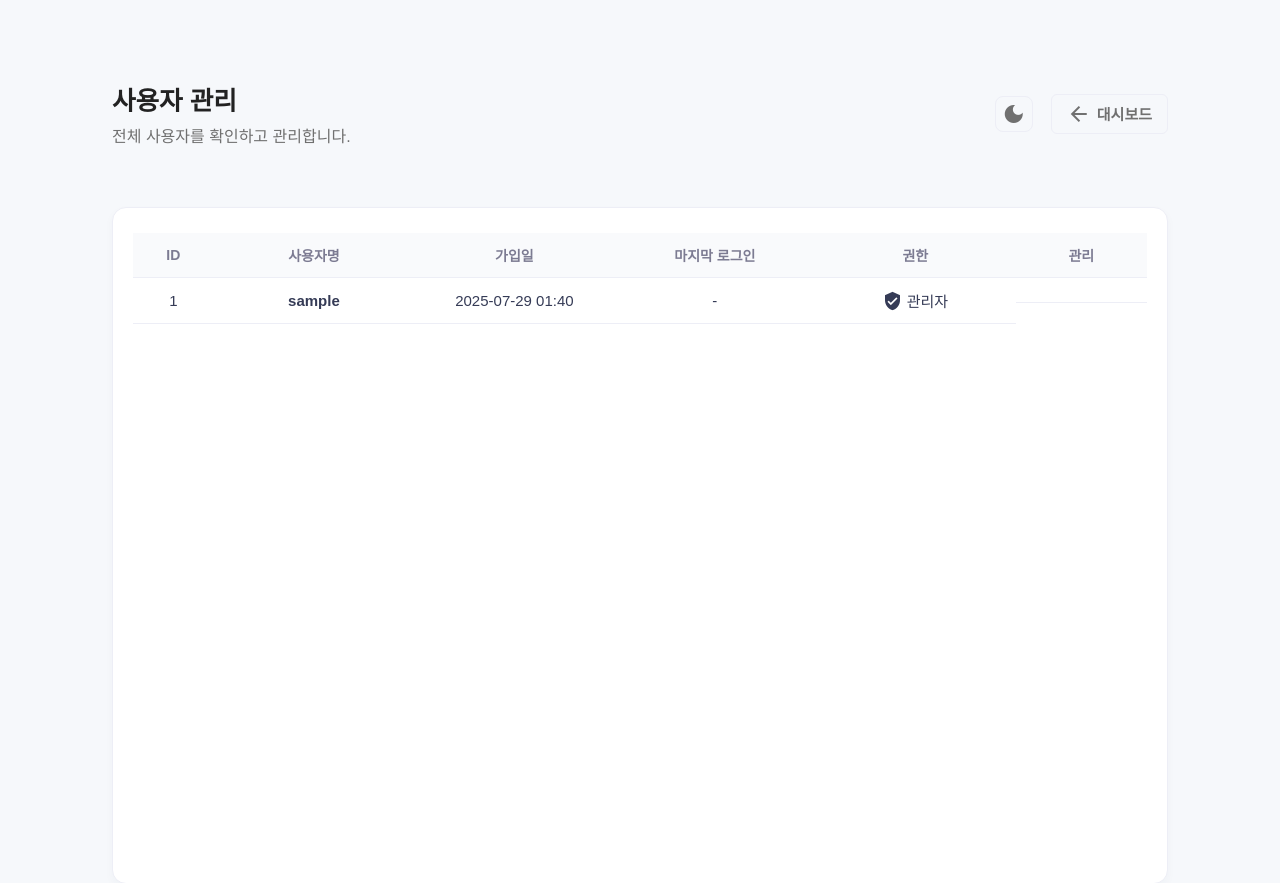
After one commit to ataraxia7899/Dashboard_in_django, a Django app: page /users/ in a window 1280 px wide. The commit adds this page. Shown: the top 883 px of the page. Run offline with Django 5.2, Linux system fonts and the light colour scheme; the visitor is signed in with stand-in values (Sample User, id 1); data comes from the database, SQL or seed files in the repository.

Commit message:
사용자 목록 페이지 추가 및 게시글 수정/삭제 권한 처리 개선

```diff
--- a/mysite/pybo/urls.py
+++ b/mysite/pybo/urls.py
@@ -8,6 +8,7 @@ app_name = 'pybo'
 urlpatterns = [
     # 예: 대시보드 (http://.../pybo/) -> {% url 'pybo:index' %}
     path('dashboard/', views.index, name='index'),
+    path('users/', views.user_list, name='user_list'),
     # 예: 게시글 목록 (http://.../pybo/post_list/) -> {% url 'pybo:post_list' %}
     path('post_list/', views.post_list, name='post_list'),
 
--- a/mysite/pybo/views.py
+++ b/mysite/pybo/views.py
@@ -6,7 +6,9 @@ from django.utils import timezone
 from datetime import timedelta
 import json, collections
 from django.db.models import Count
+from django.contrib.auth.models import User as AuthUser
 from django.contrib.auth import views as auth_views, login as auth_login
+from django.contrib import messages
 from django.urls import reverse_lazy
 from django.contrib.auth.decorators import login_required
 from django.db.models.functions import TruncDate
@@ -125,9 +127,10 @@ def post_create(request):
 @login_required(login_url='pybo:login')
 def post_update(request, post_id):
     post = get_object_or_404(Post, pk=post_id)
-    # 작성자 본인인지 확인하는 로직 추가
-    if request.user.username != post.user.username:
-        return HttpResponseForbidden('이 게시글을 수정할 권한이 없습니다.')
+    # 작성자 본인 또는 관리자가 아니면 권한 없음 처리
+    if request.user.username != post.user.username and not request.user.is_superuser:
+        messages.error(request, '이 게시글을 수정할 권한이 없습니다.')
+        return redirect('pybo:post_detail', post_id=post.id)
 
     if request.method == 'POST':
         form = PostForm(request.POST, instance=post)
@@ -143,12 +146,14 @@ def post_update(request, post_id):
 @login_required(login_url='pybo:login')
 def post_delete(request, post_id):
     post = get_object_or_404(Post, pk=post_id)
-    # 작성자 본인인지 확인하는 로직 추가
-    if request.user.username != post.user.username:
-        return HttpResponseForbidden('이 게시글을 삭제할 권한이 없습니다.')
+    # 작성자 본인 또는 관리자가 아니면 권한 없음 처리
+    if request.user.username != post.user.username and not request.user.is_superuser:
+        messages.error(request, '이 게시글을 삭제할 권한이 없습니다.')
+        return redirect('pybo:post_detail', post_id=post.id)
 
     if request.method == 'POST': # POST 요청일 때만 삭제
         post.delete()
+        messages.success(request, '게시글이 성공적으로 삭제되었습니다.')
     return redirect('pybo:post_list')
 
 def signup(request):
@@ -171,6 +176,20 @@ def signup(request):
         form = SignUpForm()
     return render(request, 'signup.html', {'form': form})
 
+@login_required(login_url='pybo:login')
+def user_list(request):
+    """관리자만 접근 가능한 사용자 목록 페이지"""
+    if not request.user.is_superuser:
+        return HttpResponseForbidden('관리자만 접근할 수 있는 페이지입니다.')
+
+    # Django의 기본 User 모델을 사용하여 모든 사용자를 가져옵니다.
+    all_users = AuthUser.objects.all().order_by('-date_joined')
+
+    context = {
+        'users': all_users,
+    }
+    return render(request, 'user_list.html', context)
+
 class CustomLoginView(auth_views.LoginView):
     """로그인 성공 후 사용자의 is_superuser 값에 따라 리디렉션 경로를 다르게 처리합니다."""
     template_name = 'login.html'
--- a/templates/post_detail.html
+++ b/templates/post_detail.html
@@ -46,7 +46,7 @@
 						</div>
 					</div>
 					<div class="post-content">{{ post.content|linebreaksbr }}</div>
-					{% if user.username == post.user.username %}
+					{% if user.is_superuser or user.username == post.user.username %}
 						<div class="post-actions">
 							<a href="{% url 'pybo:post_update' post.id %}" class="btn-update"
 								>수정</a
--- a/templates/post_list.html
+++ b/templates/post_list.html
@@ -69,7 +69,7 @@
 							<tr>
 								<th class="col-id">ID</th>
 								<th class="col-title">제목</th>
-								<th class="col-content">내용 미리보기</th>
+								<th class="col-content">내용</th>
 								<th class="col-author">작성자</th>
 								<th class="col-date">작성일</th>
 								<th class="col-manage">관리</th>
@@ -88,7 +88,7 @@
 								<td>{{ post.user.username|default:"(알 수 없음)" }}</td>
 								<td>{{ post.created_at|date:"Y-m-d H:i" }}</td>
 								<td class="manage-buttons" style="height: 30px;">
-									{% if user.username == post.user.username %}
+									{% if user.is_superuser or user.username == post.user.username %}
 									<a
 										href="{% url 'pybo:post_update' post.id %}"
 										class="btn-update"
--- /dev/null
+++ b/templates/user_list.html
@@ -0,0 +1,80 @@
+<!DOCTYPE html>
+<html lang="ko">
+	<head>
+		<meta charset="UTF-8" />
+		<title>사용자 관리 - Bada 어드민</title>
+		{% load static %}
+		<link rel="stylesheet" href="{% static 'dashboard.css' %}" />
+		<link rel="stylesheet" href="{% static 'post_list.css' %}" />
+		<link
+			href="https://fonts.googleapis.com/icon?family=Material+Icons"
+			rel="stylesheet"
+		/>
+		<script src="{% static 'js/theme.js' %}" defer></script>
+	</head>
+	<body>
+		<div class="dash-container">
+			<main class="main-content">
+				<!-- Header -->
+				<div class="dash-header">
+					<div>
+						<div class="title">사용자 관리</div>
+						<div class="desc">전체 사용자를 확인하고 관리합니다.</div>
+					</div>
+					<div class="user-area">
+						<button class="theme-toggle" id="theme-toggle-btn">
+							<span class="material-icons">dark_mode</span>
+						</button>
+						<a href="{% url 'pybo:index' %}" class="btn-back">
+							<span class="material-icons">arrow_back</span> 대시보드
+						</a>
+					</div>
+				</div>
+
+				<!-- User List Table -->
+				<div class="post-list-container">
+					<table class="post-table">
+						<thead>
+							<tr>
+								<th class="col-id">ID</th>
+								<th>사용자명</th>
+								<th>가입일</th>
+								<th>마지막 로그인</th>
+								<th>권한</th>
+								<th class="col-manage">관리</th>
+							</tr>
+						</thead>
+						<tbody>
+							{% for u in users %}
+							<tr>
+								<td>{{ u.id }}</td>
+								<td><strong>{{ u.username }}</strong></td>
+								<td>{{ u.date_joined|date:"Y-m-d H:i" }}</td>
+								<td>{{ u.last_login|date:"Y-m-d H:i"|default:"-" }}</td>
+								<td>
+									{% if u.is_superuser %}
+									<span class="material-icons" style="color: var(--primary-color); vertical-align: middle; font-size: 20px;">verified_user</span>
+									<span style="vertical-align: middle; color: var(--primary-color); font-weight: 500;">관리자</span>
+									{% else %}
+									<span class="material-icons" style="color: var(--text-color-secondary); vertical-align: middle; font-size: 20px;">person</span>
+									<span style="vertical-align: middle; color: var(--text-color-secondary);">일반</span>
+									{% endif %}
+								</td>
+								<td class="manage-buttons">
+									<!-- 향후 사용자 수정/삭제 버튼 추가 가능 -->
+								</td>
+							</tr>
+							{% empty %}
+							<tr>
+								<td colspan="6" style="text-align: center; padding: 20px">
+									등록된 사용자가 없습니다.
+								</td>
+							</tr>
+							{% endfor %}
+						</tbody>
+					</table>
+				</div>
+			</main>
+		</div>
+	</body>
+</html>
```
